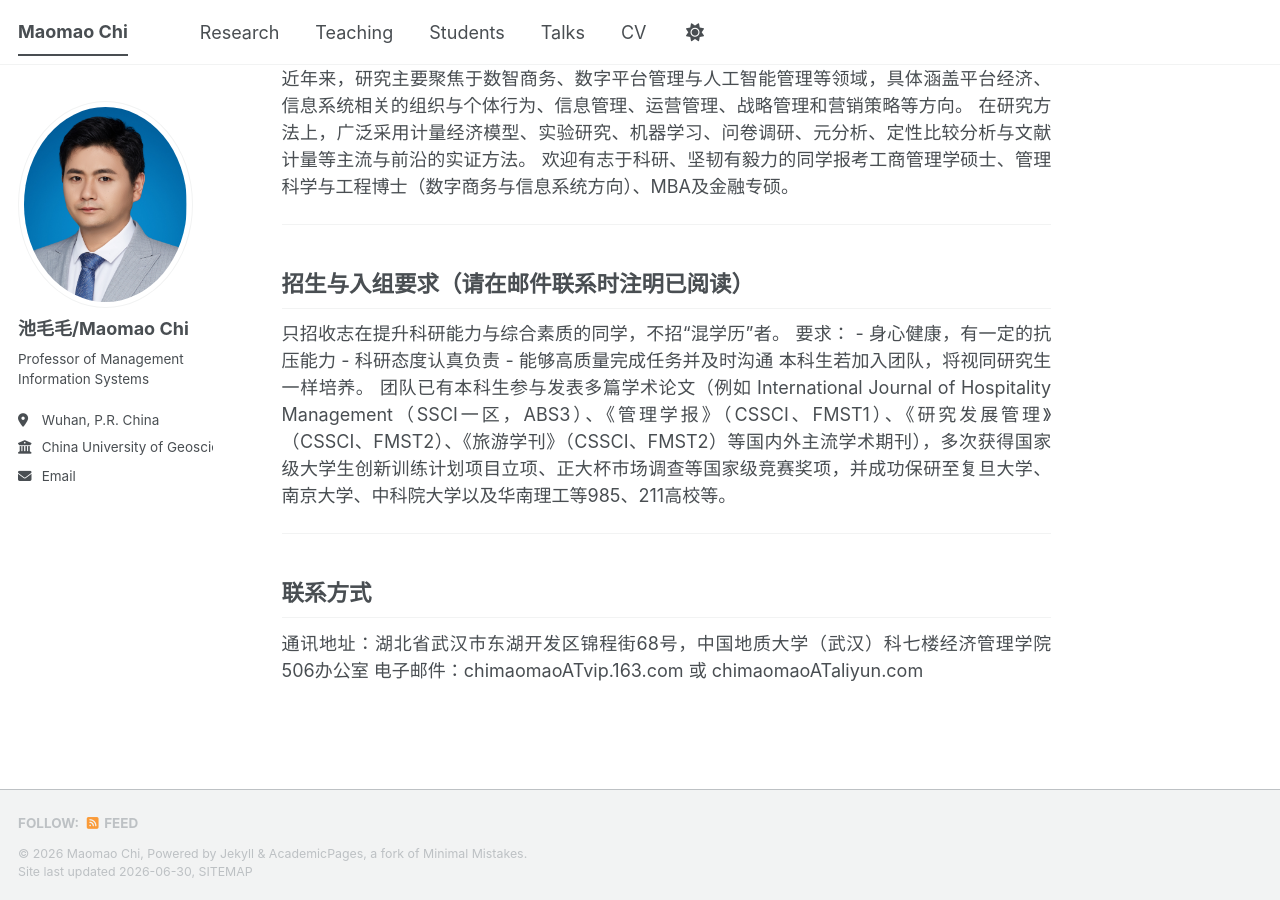
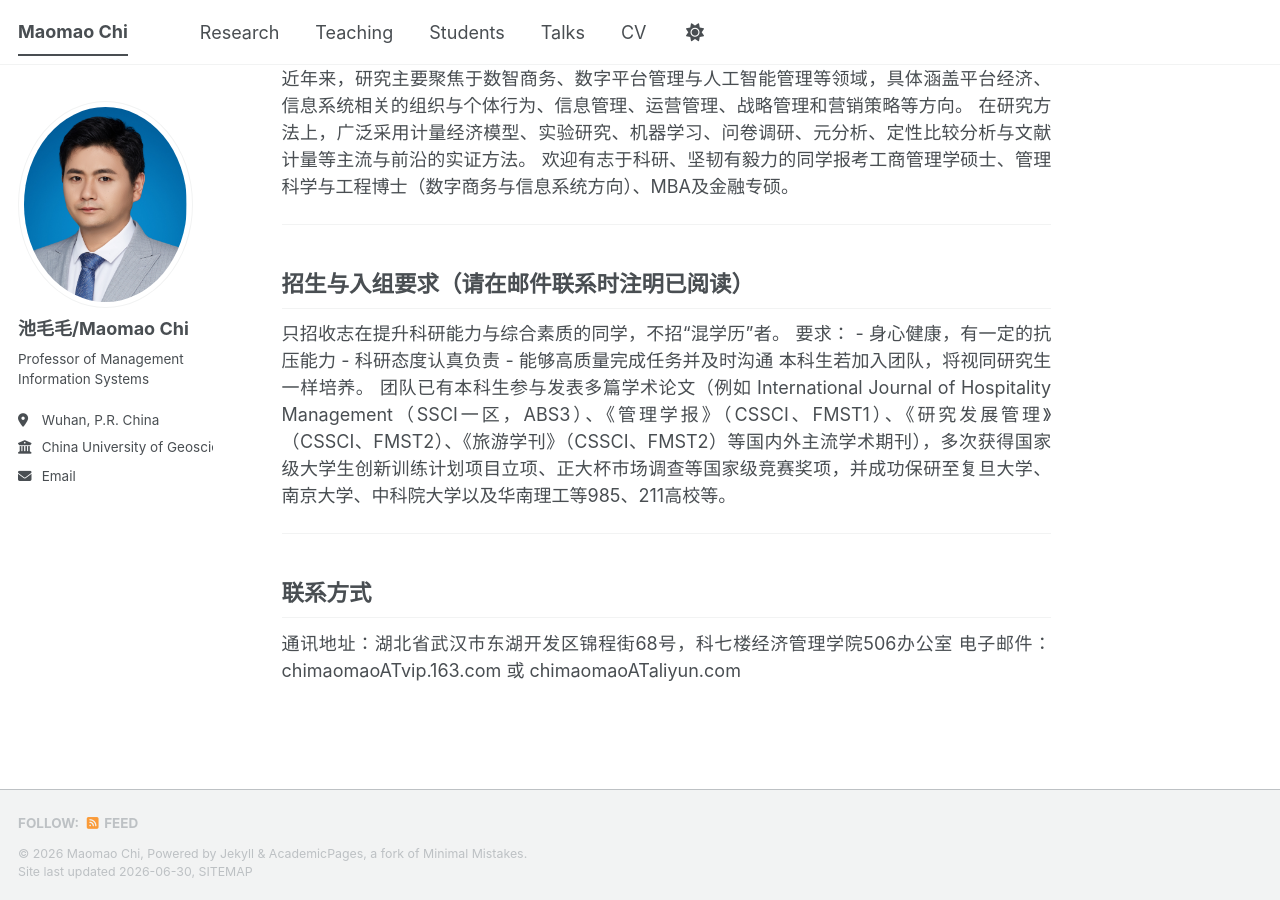
Before and after one commit to nishaochen/chimaomao, a Jekyll site: the page built from _pages/about.md, in a window 1280 px wide and 900 px high, scrolled down 631 px. Built offline with Jekyll 4.4.1, drawn with Linux system fonts in a browser that asks for light colours; a style sheet for code colours, icons or effects is not loaded.

Commit message:
Update contact address in about.md

```diff
--- a/_pages/about.md
+++ b/_pages/about.md
@@ -64,7 +64,7 @@ Maomao Chi is a Professor and Doctoral Supervisor at the School of Economics and
 
 <div class="justify section">
 
-通讯地址：湖北省武汉市东湖开发区锦程街68号，中国地质大学（武汉）科七楼经济管理学院506办公室
+通讯地址：湖北省武汉市东湖开发区锦程街68号，科七楼经济管理学院506办公室
 
 电子邮件：chimaomaoATvip.163.com 或 chimaomaoATaliyun.com
 
```
